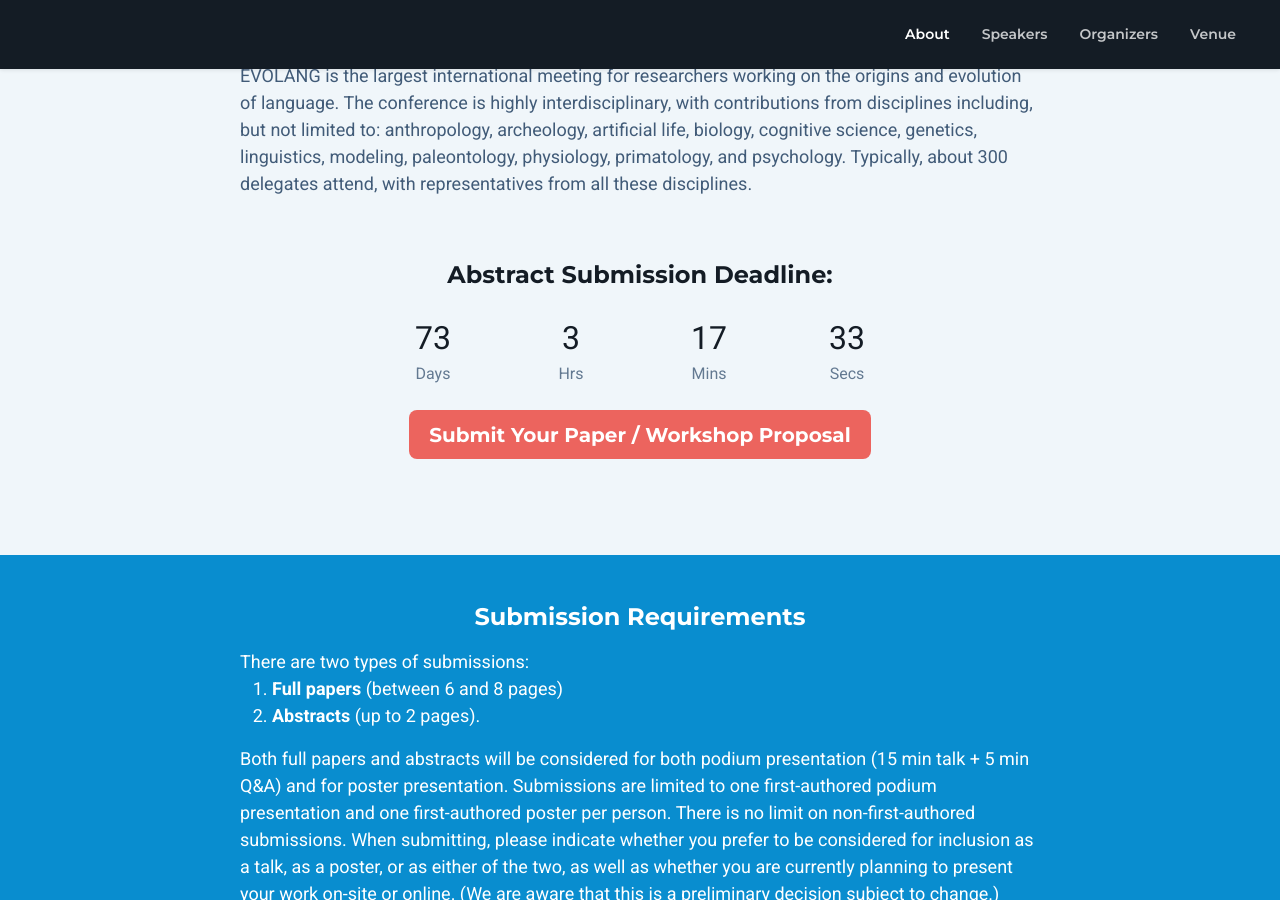
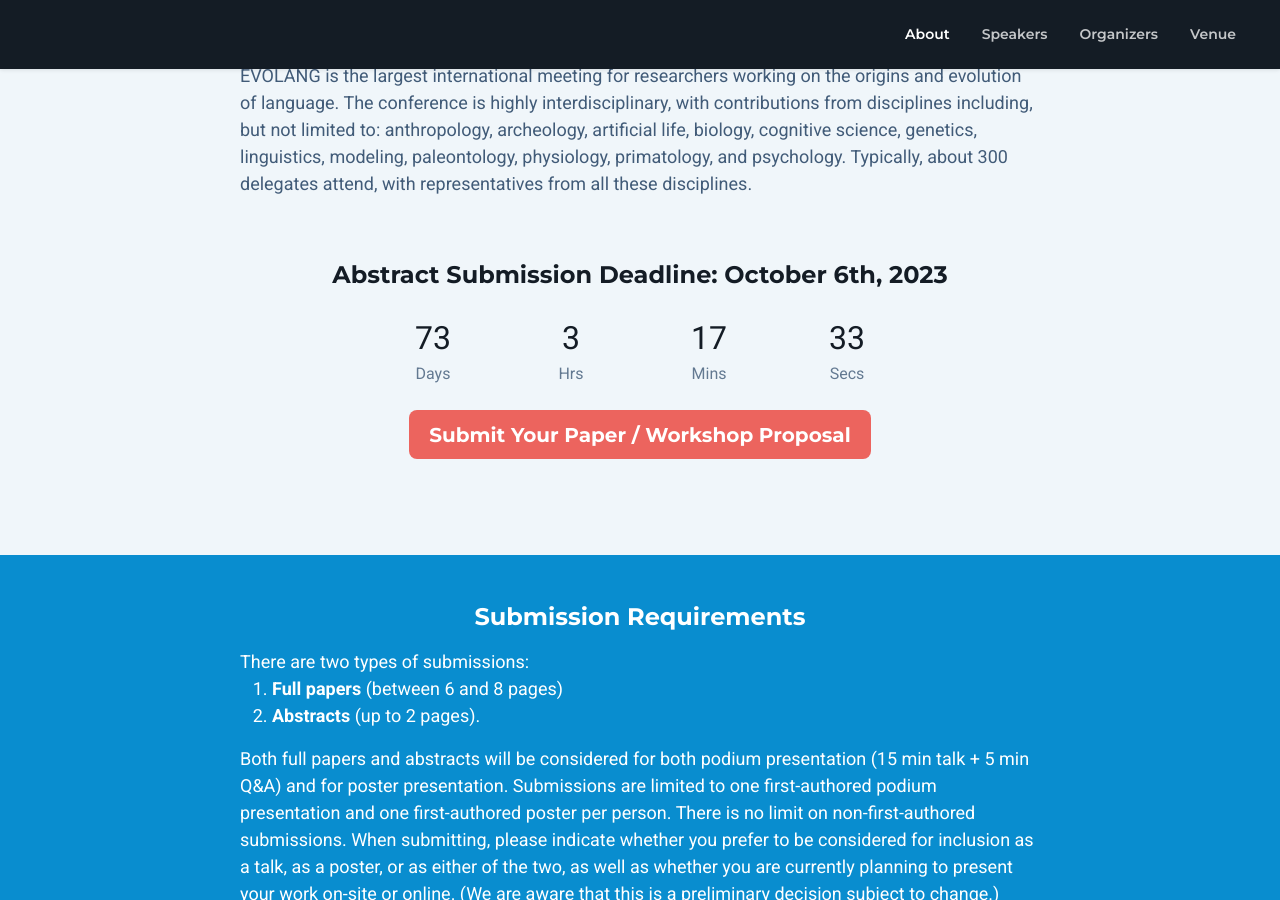
Before and after one commit to evolang2024/evolang2024.github.io, a Jekyll site: the page built from index.md, in a window 1280 px wide and 900 px high, scrolled down 676 px. Built offline with Jekyll 4.4.1, drawn with Linux system fonts in a browser that asks for light colours; nearby versions of some CDN libraries; library files that are not in the unit come from our copies.

Commit message:
Update about.html
Added deadline date to countdown

```diff
--- a/_includes/about.html
+++ b/_includes/about.html
@@ -11,7 +11,7 @@
             </ul>
         </div><!--//benefits-list-->
         <div class="event-countdown text-center mb-3">
-            <h4 class="countdown-intro mb-2 text-center mb-3">Abstract Submission Deadline:</h4>
+            <h4 class="countdown-intro mb-2 text-center mb-3">Abstract Submission Deadline: October 6th, 2023</h4>
             <div id="countdown-box" class="countdown-box"></div>
         </div><!--//event-countdown-->
         <div class="about-cta text-center mb-5"><a class="btn btn-secondary btn-lg  mb-5" href="https://openreview.net/group?id=EVOLANG.org/2024/Conference" target="_blank">Submit Your Paper / Workshop Proposal</a></div>
```
